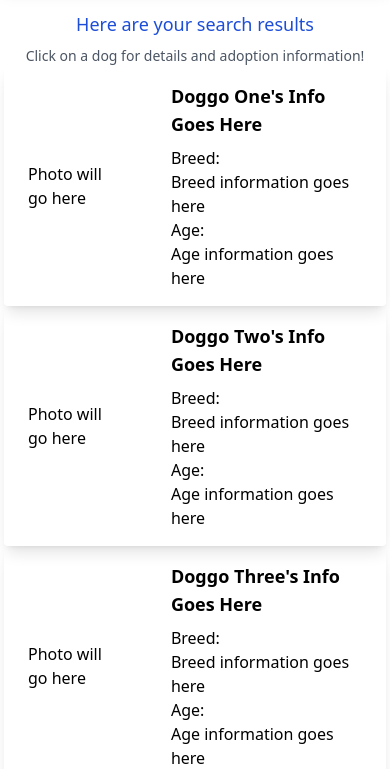
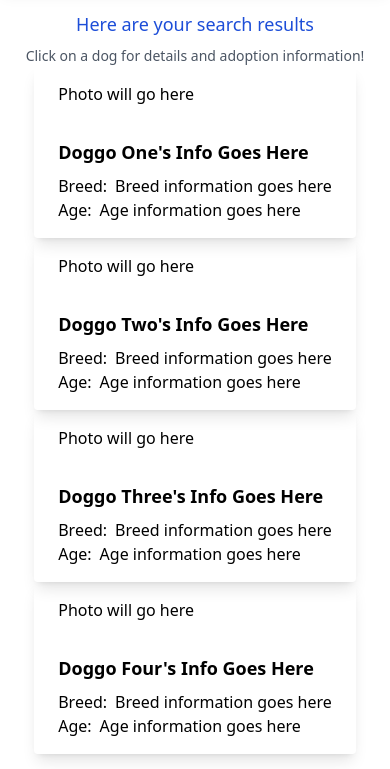
Before and after one commit to awgarner/dogAdoptionFinder, a website: page adoptable-dogs.html in a window 390 px wide. Shown: the part 75-844 px from the top of the page. Drawn offline with nearby package versions, Linux system fonts and the light colour scheme; no server answers.

Commit message:
added flex-col class for sm breakpoints tailwind for each dog card

```diff
--- a/adoptable-dogs.html
+++ b/adoptable-dogs.html
@@ -11,6 +11,7 @@
     <!-- Temporary cdn to start... -->
     <!-- <link href="./dist/output.css" rel="stylesheet"> -->
     <script src="https://cdn.tailwindcss.com"></script>
+    <link rel="stylesheet" href="./assets/css/style.css">
 
 </head>
 
@@ -44,7 +45,7 @@
   <!-- Card/ Dog List section -->
 <div class="flex flex-wrap max-w-full px-1 justify-center">
     <!-- dog one -->
-    <div class="flex max-w-4xl rounded overflow-hidden shadow-lg align-middle">
+    <div class="flex max-w-4xl rounded overflow-hidden shadow-lg align-middle flex-col sm:flex-row">
       <div class="flex items-center px-6 py-4">
         <div>
           <h3>Photo will go here</h3>
@@ -71,7 +72,7 @@
       </div>
     </div>
     <!-- dog two -->
-    <div class="flex max-w-full rounded overflow-hidden shadow-lg align-middle">
+    <div class="flex max-w-full rounded overflow-hidden shadow-lg align-middle flex-col sm:flex-row">
       <div class="flex items-center px-6 py-4">
         <div>
           <h3>Photo will go here</h3>
@@ -98,7 +99,7 @@
       </div>
     </div>
     <!-- dog three -->
-    <div class="flex max-w-full rounded overflow-hidden shadow-lg align-middle">
+    <div class="flex max-w-full rounded overflow-hidden shadow-lg align-middle flex-col sm:flex-row">
       <div class="flex items-center px-6 py-4">
         <div>
           <h3>Photo will go here</h3>
@@ -125,7 +126,7 @@
       </div>
     </div>
     <!-- dog four -->
-    <div class="flex max-w-full rounded overflow-hidden shadow-lg align-middle">
+    <div class="flex max-w-full rounded overflow-hidden shadow-lg align-middle flex-col sm:flex-row">
       <div class="flex items-center px-6 py-4">
         <div>
           <h3>Photo will go here</h3>
```
